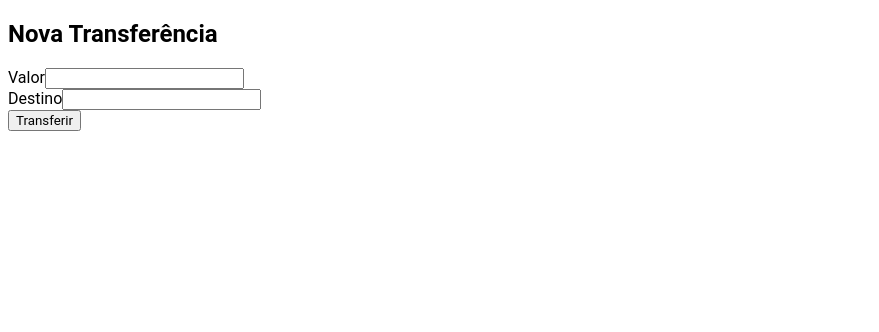
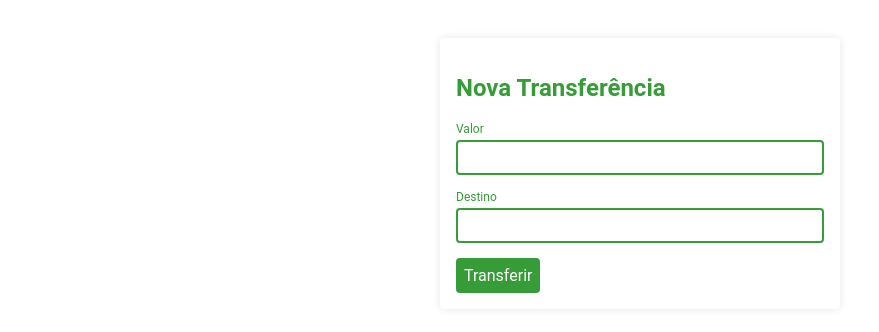
Before and after one commit to carlosael/bytebank, an Angular app: page / in a window 1280 px wide. Shown: the top 332 px of the page, without its empty margins (0-879 px from the left). Built offline with nearby package versions, Linux system fonts and the light colour scheme.

Commit message:
feat: add styles to nova-transferencia component

```diff
--- a/src/app/nova-tranferencia/nova-transferencia.component.html
+++ b/src/app/nova-tranferencia/nova-transferencia.component.html
@@ -1,14 +1,19 @@
-<form action="">
-  <h2>Nova Transferência</h2>
-  <div>
-    <label for="valor">Valor</label>
-    <input type="text" id="valor">
-  </div>
+<section class="container">
+  <form action="" class="formulario">
+    <h2 class="formulario__titulo">Nova Transferência</h2>
 
-  <div>
-    <label for="destino">Destino</label>
-    <input type="text" id="destino">
-  </div>
+    <div class="form-field">
+      <label class="form-field__label" for="valor">Valor</label>
+      <input class="form-field__input" type="text" id="valor">
+    </div>
 
-  <button>Transferir</button>
-</form>
+    <div class="form-field">
+      <label class="form-field__label" for="destino">Destino</label>
+      <input class="form-field__input" type="text" id="destino">
+    </div>
+
+    <div class="bota-wrapper">
+      <button class="botao">Transferir</button>
+    </div>
+  </form>
+</section>
--- a/src/app/nova-tranferencia/nova-transferencia.component.ts
+++ b/src/app/nova-tranferencia/nova-transferencia.component.ts
@@ -1,10 +1,12 @@
-import { Component } from "@angular/core";
+import { Component } from '@angular/core'
 
 @Component({
   selector: 'app-nova-transferencia',
   templateUrl: './nova-transferencia.component.html',
   styleUrls: ['./nova-transferencia.component.scss']
 })
-export class NovaTransferenciaComponent{
-
+export class NovaTransferenciaComponent {
+  transferir() {
+    console.log('Solicitar nova transferencia')
+  }
 }
```
